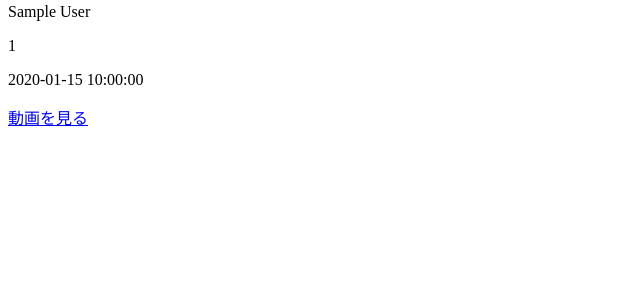
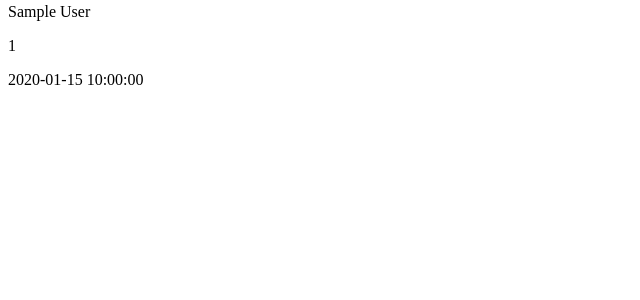
Before and after one commit to Tenakskd/punycoder-pass-test, a FastAPI app: template templates/trending.html in a window 1280 px wide. Shown: the part 453-753 px from the top of the page, without its empty margins (0-640 px from the left). Run offline with FastAPI, Linux system fonts and the light colour scheme; the template is opened without the code that fills it: most values are stand-ins (such as "Sample title", 1, 10 or a date in 2020); grey boxes marked "Sample" are stand-in pictures.

Commit message:
Update trending.html

```diff
--- a/templates/trending.html
+++ b/templates/trending.html
@@ -16,7 +16,7 @@
             <p>{{ video.author }}</p>
             <p> {{ video.viewCount }}</p>
             <p> {{ video.publishedText }}</p>
-            <a href="/watch?v={{ video.videoId }}">動画を見る</a>
+            <a href="/watch?v={{ video.videoId }}"></a>
         </div>
         {% endfor %}
     </div>
```
